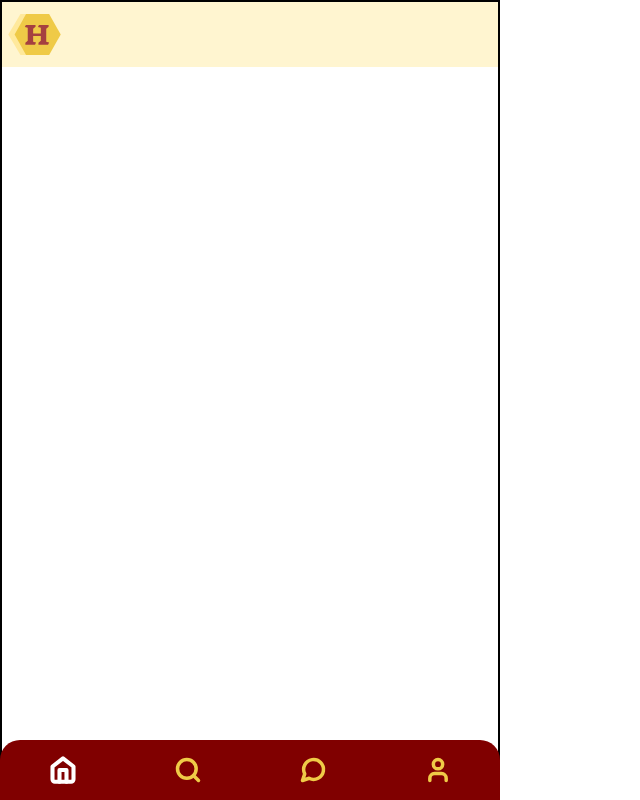
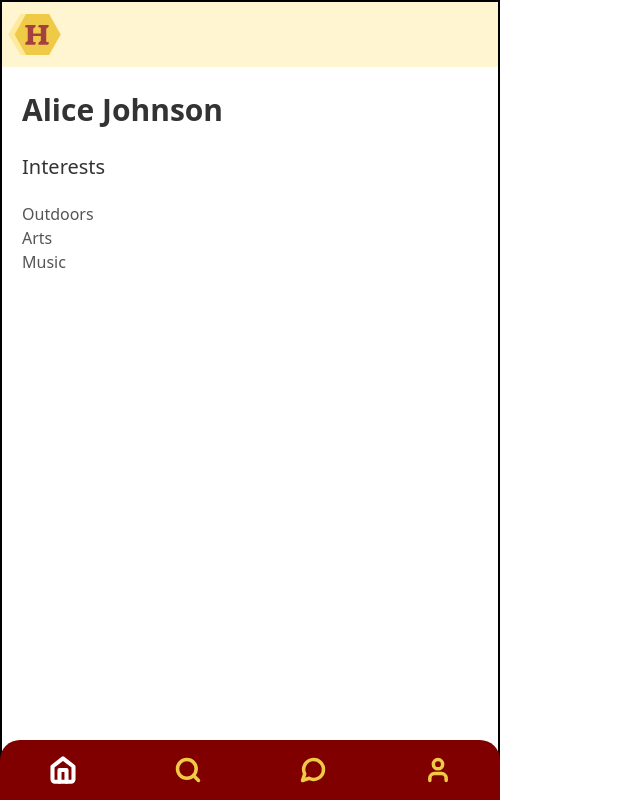
Before and after one commit to elhagen13/CSC484, a React (Create React App) app: page /user/1/profile in a window 1280 px wide. Shown: the whole page, without its empty margins (0-640 px from the left). Built offline with nearby package versions, Linux system fonts and the light colour scheme.

Commit message:
attendees connected to user profile

```diff
--- a/src/pages/EventInfo.tsx
+++ b/src/pages/EventInfo.tsx
@@ -7,6 +7,7 @@ import fakeData from "../fakeData";
 import fakePeople from "../fakePeople";
 import { ScrollArea } from "@/components/ui/scroll-area";
 import { Button } from "@/components/ui/button";
+import { Link } from "react-router-dom"; // Import Link for routing
 
 interface Event {
   id: number;
@@ -23,6 +24,7 @@ interface Attendee {
   bio: string;
   lastClicked: Date | null;
   avatar: JSX.Element;
+  id: number; // Add id to Attendee interface
 }
 
 function EventInfoPage() {
@@ -42,16 +44,16 @@ function EventInfoPage() {
 
   // Sort attendees first by lastClicked, then alphabetically by last name and first name
   const sortedAttendees = fakePeople
-    .slice() // Create a shallow copy of the array
+    .slice()
     .sort((a, b) => {
       const lastClickedA = a.lastClicked ? a.lastClicked.getTime() : -Infinity;
       const lastClickedB = b.lastClicked ? b.lastClicked.getTime() : -Infinity;
-      const lastClickedCompare = lastClickedB - lastClickedA; // Most recent first
+      const lastClickedCompare = lastClickedB - lastClickedA;
       if (lastClickedCompare !== 0) return lastClickedCompare;
 
       const nameA = `${a.lastName.toLowerCase()} ${a.firstName.toLowerCase()}`;
       const nameB = `${b.lastName.toLowerCase()} ${b.firstName.toLowerCase()}`;
-      return nameA.localeCompare(nameB); // Alphabetical sorting
+      return nameA.localeCompare(nameB);
     });
 
   return (
@@ -123,8 +125,8 @@ function EventInfoPage() {
               {/* Avatar with dark grey circular background */}
               <div style={{
                 marginRight: "15px",
-                backgroundColor: "#333", // Dark grey background for avatar
-                borderRadius: "50%", // Circular shape
+                backgroundColor: "#333",
+                borderRadius: "50%",
                 padding: "10px",
                 display: "flex",
                 alignItems: "center",
@@ -132,8 +134,8 @@ function EventInfoPage() {
                 width: "50px",
                 height: "50px",
               }}>
-                <div style={{ width: "30px", height: "30px", color: "#EFCA47",marginTop: "4px", marginLeft: "3px"}}>
-                  {attendee.avatar} {/* Avatar icon color now matches button color */}
+                <div style={{ width: "30px", height: "30px", color: "#EFCA47", marginTop: "5px", marginLeft: "3px"}}>
+                  {attendee.avatar}
                 </div>
               </div>
 
@@ -142,16 +144,18 @@ function EventInfoPage() {
                 <div style={{ color: "#333", fontWeight: "bold", marginBottom: "5px" }}>
                   {attendee.firstName} {attendee.lastName}
                 </div>
-                <div style={{ color: "#555", fontSize: "14px", marginBottom: "10px" }}>
+                <div style={{ color: "#555", fontSize: "14px", marginBottom: "10px", marginRight: "5px" }}>
                   Interests: {attendee.interests.join(", ")}
                 </div>
               </div>
 
               {/* Attendee Buttons - Stacked vertically on the right */}
               <div style={{ display: "flex", flexDirection: "column", alignItems: "center" }}>
+                {/* Profile Button with Link */}
+                <Link to={`/user/${attendee.id}/profile`} style={{ textDecoration: "none" }}>
                   <Button
                     style={{
-                    backgroundColor: "#EFCA47", // Same as RSVP button color
+                      backgroundColor: "#EFCA47",
                       borderRadius: "5px",
                       boxShadow: "0 2px 8px rgba(0, 0, 0, 0.1)",
                       padding: "5px 10px",
@@ -161,13 +165,14 @@ function EventInfoPage() {
                   >
                     Profile
                   </Button>
+                </Link>
                 <Button
                   style={{
-                    backgroundColor: "#EFCA47", // Same as RSVP button color
+                    backgroundColor: "#EFCA47",
                     borderRadius: "5px",
                     boxShadow: "0 2px 8px rgba(0, 0, 0, 0.1)",
                     padding: "5px 10px",
-                    width: "100px", // Ensure both buttons have the same width
+                    width: "100px",
                   }}
                 >
                   Message
--- a/src/pages/UserProfile.tsx
+++ b/src/pages/UserProfile.tsx
@@ -1,9 +1,31 @@
-function UserProfile(){
-    return(
-        <div style={{width: '100%', height: '100%'}}>
+"use client";
 
-        </div>
-    )
+import { useParams } from "react-router-dom"; // To capture dynamic userId
+import fakePeople from "../fakePeople"; // Import the fake people data
 
+function UserProfile() {
+  const { userId } = useParams(); // Get the dynamic userId from the URL
+  const userID = parseInt(userId as string); // Convert the userId to an integer
+
+  // Find the user based on the userId
+  const user = fakePeople.find((person) => person.id === userID);
+
+  if (!user) {
+    return <div>User not found!</div>; // If user is not found, display a message
+  }
+
+  return (
+    <div style={{ padding: "20px", display: "flex", flexDirection: "column", gap: "20px" }}>
+      <h1 style={{ fontSize: "30px", fontWeight: "bold", color: "#333" }}>{user.firstName} {user.lastName}</h1>
+
+      <h3 style={{ fontSize: "20px", color: "#333" }}>Interests</h3>
+      <ul style={{ fontSize: "16px", color: "#555" }}>
+        {user.interests.map((interest, index) => (
+          <li key={index}>{interest}</li>
+        ))}
+      </ul>
+    </div>
+  );
 }
-export default UserProfile
+
+export default UserProfile;
```
Lines whose indentation alone changed are shown as unchanged.
